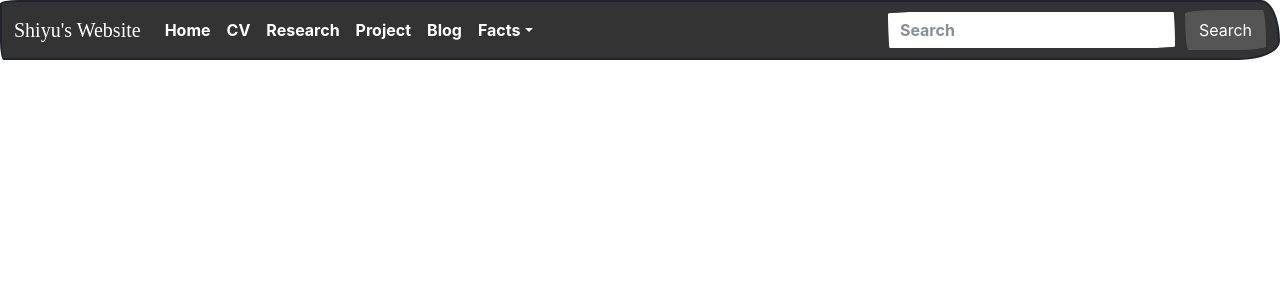
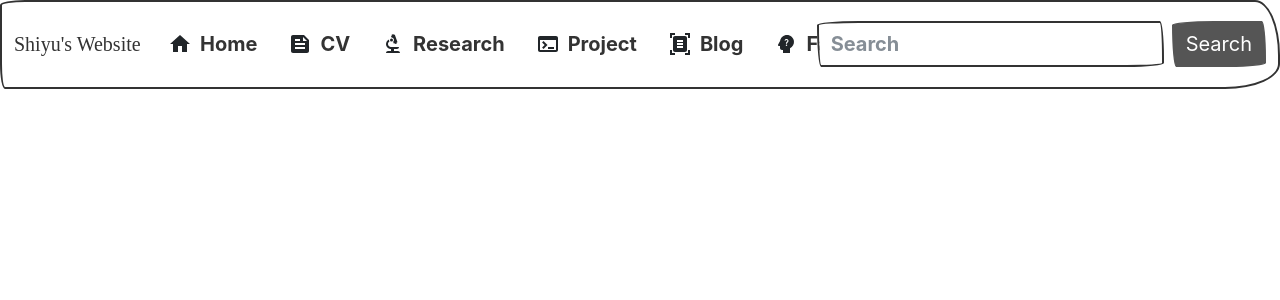
Before and after one commit to JasonJiangs/personal-site, a React (Create React App) app: page / in a window 1280 px wide. Shown: the top 300 px of the page. Built offline with nearby package versions, Linux system fonts and the light colour scheme; a web font is replaced by a local one.

Commit message:
icon update

```diff
--- a/package.json
+++ b/package.json
@@ -4,6 +4,10 @@
   "private": true,
   "homepage": "https://jasonjiangs.github.io/personal-site",
   "dependencies": {
+    "@emotion/react": "^11.10.5",
+    "@emotion/styled": "^11.10.5",
+    "@mui/icons-material": "^5.11.0",
+    "@mui/material": "^5.11.4",
     "@testing-library/jest-dom": "^5.16.5",
     "@testing-library/react": "^13.4.0",
     "@testing-library/user-event": "^13.5.0",
--- a/src/App.js
+++ b/src/App.js
@@ -1,5 +1,5 @@
 import React from 'react';
-import NavigationBar from "./Components/NavigationBar";
+import NavigationBar from "./Components/NavBar/NavigationBar";
 
 const App = () => {
     return (
--- /dev/null
+++ b/src/Components/NavBar/NavigationBar.js
@@ -0,0 +1,73 @@
+import React, {Component} from 'react';
+import classes from './navBar.module.css'
+import HomeIcon from '@mui/icons-material/Home';
+import FeedIcon from '@mui/icons-material/Feed';
+import BiotechIcon from '@mui/icons-material/Biotech';
+import TerminalIcon from '@mui/icons-material/Terminal';
+import DocumentScannerIcon from '@mui/icons-material/DocumentScanner';
+import PsychologyAltIcon from '@mui/icons-material/PsychologyAlt';
+
+class NavigationBar extends Component {
+    render() {
+        return (
+            <div>
+                <nav className="navbar navbar-expand-lg navbar-light bg-light">
+                    <div className="container-fluid">
+                        <a className="navbar-brand" href="/">Shiyu's Website</a>
+                        <div className="collapse navbar-collapse" id="navbarColor01">
+                            <ul className="navbar-nav me-auto">
+                                <li className="nav-item" style={{display:"flex", alignItems:"center", margin: "2%", fontSize:"20px"}}>
+                                    <HomeIcon className={classes.NavLi}/>
+                                    <a className="nav-link active" href="/home">
+                                        Home
+                                    </a>
+                                </li>
+                                <li className="nav-item" style={{display:"flex", alignItems:"center", margin: "2%", fontSize:"20px"}}>
+                                    <FeedIcon className={classes.NavLi}/>
+                                    <a className="nav-link" href="/cv">
+                                        CV
+                                    </a>
+                                </li>
+                                <li className="nav-item" style={{display:"flex", alignItems:"center", margin: "2%", fontSize:"20px"}}>
+                                    <BiotechIcon className={classes.NavLi}/>
+                                    <a className="nav-link" href="/research">Research</a>
+                                </li>
+                                <li className="nav-item" style={{display:"flex", alignItems:"center", margin: "2%", fontSize:"20px"}}>
+                                    <TerminalIcon className={classes.NavLi}/>
+                                    <a className="nav-link" href="/project">Project</a>
+                                </li>
+                                <li className="nav-item" style={{display:"flex", alignItems:"center", margin: "2%", fontSize:"20px"}}>
+                                    <DocumentScannerIcon className={classes.NavLi}/>
+                                    <a className="nav-link" href="/blog">Blog</a>
+                                </li>
+                                <li className="nav-item" style={{display:"flex", alignItems:"center", margin: "2%", fontSize:"20px"}}>
+                                    <PsychologyAltIcon className={classes.NavLi}/>
+                                    <a className="nav-link" href="/fact">Fact</a>
+                                </li>
+                                {/*<li className="nav-item dropdown">*/}
+                                {/*    <a className="nav-link dropdown-toggle" data-bs-toggle="dropdown" href="#"*/}
+                                {/*       role="button" aria-haspopup="true" aria-expanded="false">Facts</a>*/}
+                                {/*    <div className="dropdown-menu">*/}
+                                {/*        <a className="dropdown-item" href="#">Action</a>*/}
+                                {/*        <a className="dropdown-item" href="#">Another action</a>*/}
+                                {/*        <a className="dropdown-item" href="#">Something else here</a>*/}
+                                {/*        <div className="dropdown-divider"></div>*/}
+                                {/*        <a className="dropdown-item" href="#">Separated link</a>*/}
+                                {/*    </div>*/}
+                                {/*</li>*/}
+                            </ul>
+                            <form className="d-flex">
+                                <input className="form-control me-sm-2" type="search" placeholder="Search"
+                                       style={{fontSize: "20px"}}></input>
+                                    <button className="btn btn-secondary my-2 my-sm-0" type="submit"
+                                            style={{fontSize: "20px"}}>Search</button>
+                            </form>
+                        </div>
+                    </div>
+                </nav>
+            </div>
+        );
+    }
+}
+
+export default NavigationBar;
--- /dev/null
+++ b/src/Components/NavBar/navBar.module.css
@@ -0,0 +1,4 @@
+.NavLi{
+    display: flex;
+    alignItems: center;
+}
--- a/src/Components/NavigationBar.js
+++ /dev/null
@@ -1,58 +0,0 @@
-import React, {Component} from 'react';
-
-class NavigationBar extends Component {
-    render() {
-        return (
-            <div>
-                <nav className="navbar navbar-expand-lg navbar-dark bg-primary">
-                    <div className="container-fluid">
-                        <a className="navbar-brand" href="/">Shiyu's Website</a>
-                        <button className="navbar-toggler" type="button" data-bs-toggle="collapse"
-                                data-bs-target="#navbarColor01" aria-controls="navbarColor01" aria-expanded="false"
-                                aria-label="Toggle navigation">
-                            <span className="navbar-toggler-icon"></span>
-                        </button>
-                        <div className="collapse navbar-collapse" id="navbarColor01">
-                            <ul className="navbar-nav me-auto">
-                                <li className="nav-item">
-                                    <a className="nav-link active" href="/home">Home
-                                        <span className="visually-hidden">(current)</span>
-                                    </a>
-                                </li>
-                                <li className="nav-item">
-                                    <a className="nav-link" href="/cv">CV</a>
-                                </li>
-                                <li className="nav-item">
-                                    <a className="nav-link" href="/research">Research</a>
-                                </li>
-                                <li className="nav-item">
-                                    <a className="nav-link" href="/project">Project</a>
-                                </li>
-                                <li className="nav-item">
-                                    <a className="nav-link" href="/blog">Blog</a>
-                                </li>
-                                <li className="nav-item dropdown">
-                                    <a className="nav-link dropdown-toggle" data-bs-toggle="dropdown" href="#"
-                                       role="button" aria-haspopup="true" aria-expanded="false">Facts</a>
-                                    <div className="dropdown-menu">
-                                        <a className="dropdown-item" href="#">Action</a>
-                                        <a className="dropdown-item" href="#">Another action</a>
-                                        <a className="dropdown-item" href="#">Something else here</a>
-                                        <div className="dropdown-divider"></div>
-                                        <a className="dropdown-item" href="#">Separated link</a>
-                                    </div>
-                                </li>
-                            </ul>
-                            <form className="d-flex">
-                                <input className="form-control me-sm-2" type="search" placeholder="Search"></input>
-                                    <button className="btn btn-secondary my-2 my-sm-0" type="submit">Search</button>
-                            </form>
-                        </div>
-                    </div>
-                </nav>
-            </div>
-        );
-    }
-}
-
-export default NavigationBar;
```
Also changed, not shown: 1 other file (tests, documents, lock files or other folders).
